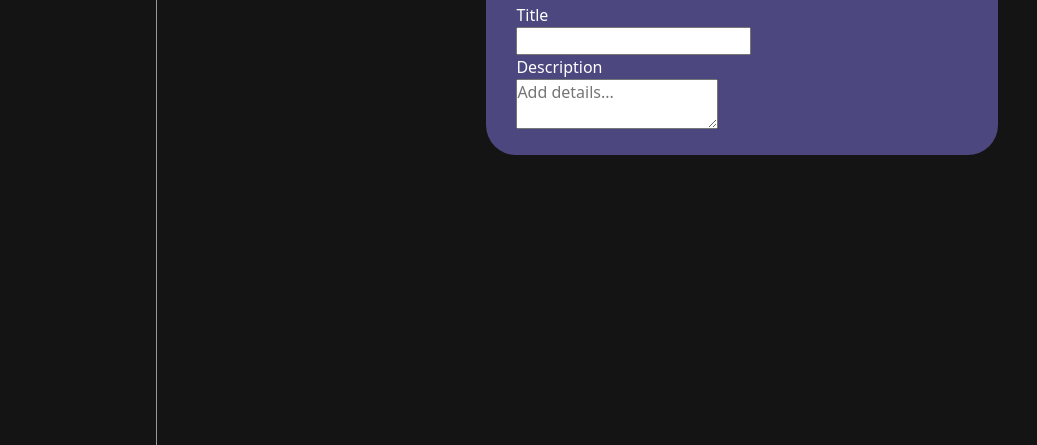
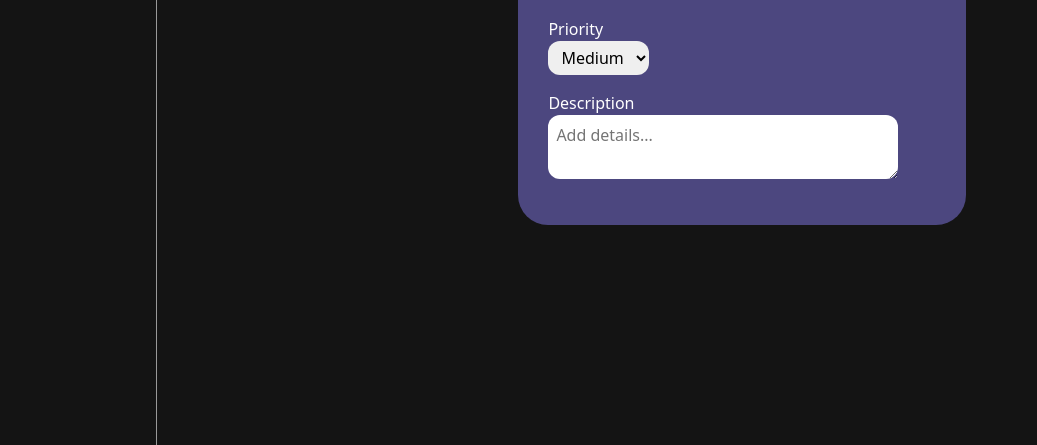
Before and after one commit to Mohamed-malix/Todo-List-Website, a website built with webpack: page src/template.html in a window 1280 px wide. Shown: the part 355-800 px from the top of the page, without its empty margins (0-1037 px from the left). Built offline with nearby package versions, Linux system fonts and the light colour scheme.

Commit message:
added dropdown menu to choose priority leve from

```diff
--- a/src/css/style.css
+++ b/src/css/style.css
@@ -141,7 +141,7 @@ h4{
 .modal-container{
     background-color:#4c477f;
     padding:20px 30px;
-    width:40%;
+    width:35%;
     border-radius:30px;
 
     position:absolute;
@@ -161,3 +161,26 @@ label{
     background-color:transparent;
     color:#fff;
 }
+
+.modal-container input,
+.modal-container textarea{
+    width:90%;
+    margin-left:auto;
+    border:none;
+    padding:8px;
+
+    margin-bottom:4px;
+    border-radius:12px;
+    background-color:#ffffff;
+}
+
+.form-group{
+    margin-bottom:1rem;
+}
+
+
+#select{
+    padding:5px 9px;
+    border-radius:12px;
+    border:none;
+}
--- a/src/template.html
+++ b/src/template.html
@@ -35,9 +35,15 @@
               <label for="title">Title</label>
               <input type="text" name="title" id="title">
             </div>
+
             <div class="middle-group">
                 <div class="form-group">
-
+                  <label for="select">Priority</label>
+                  <select name="select" id="select">
+                    <option value="Medium" selected>Medium</option>
+                    <option value="Low">Low</option>
+                    <option value="High">High</option>
+                  </select>
                 </div>
 
                 <div class="form-group">
```
